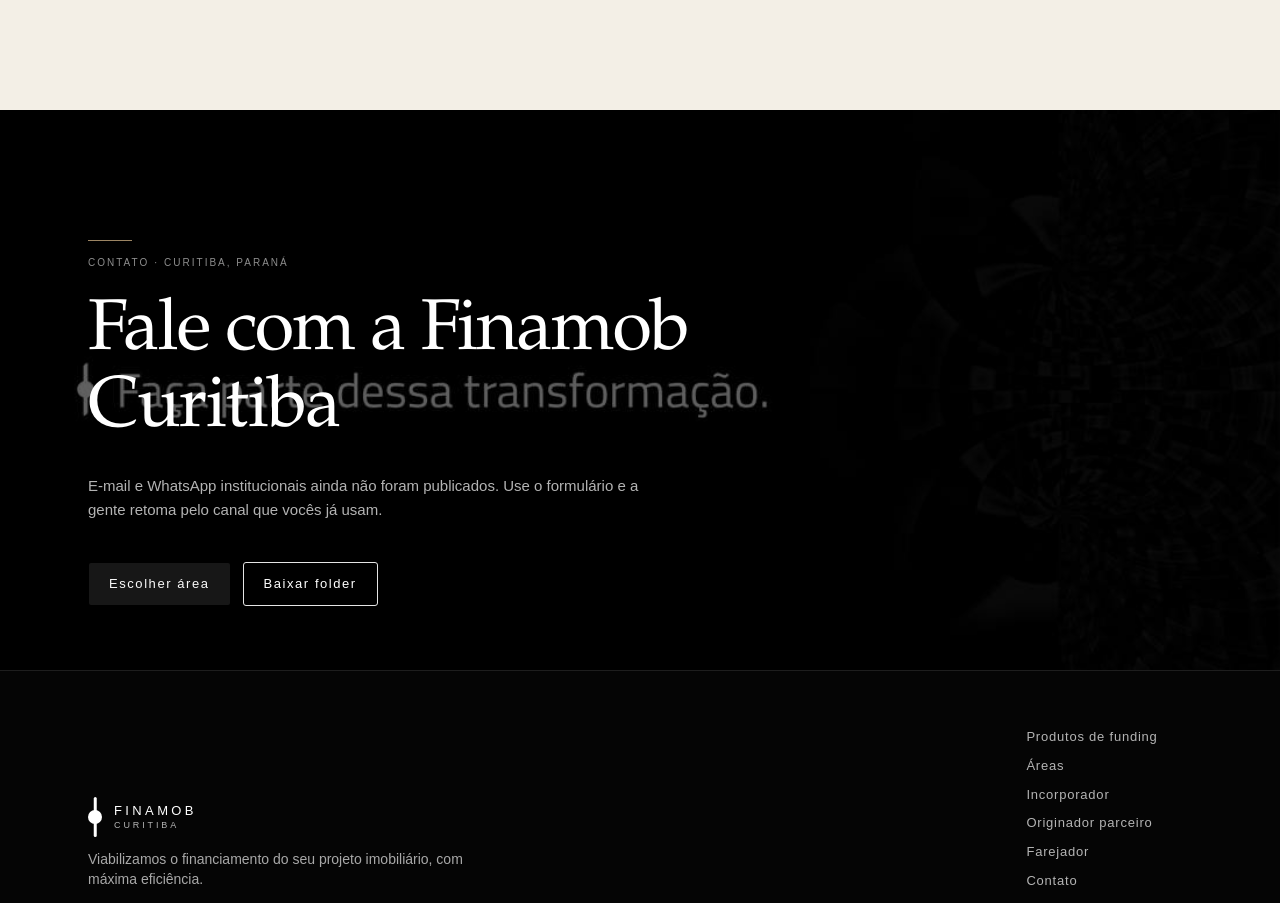
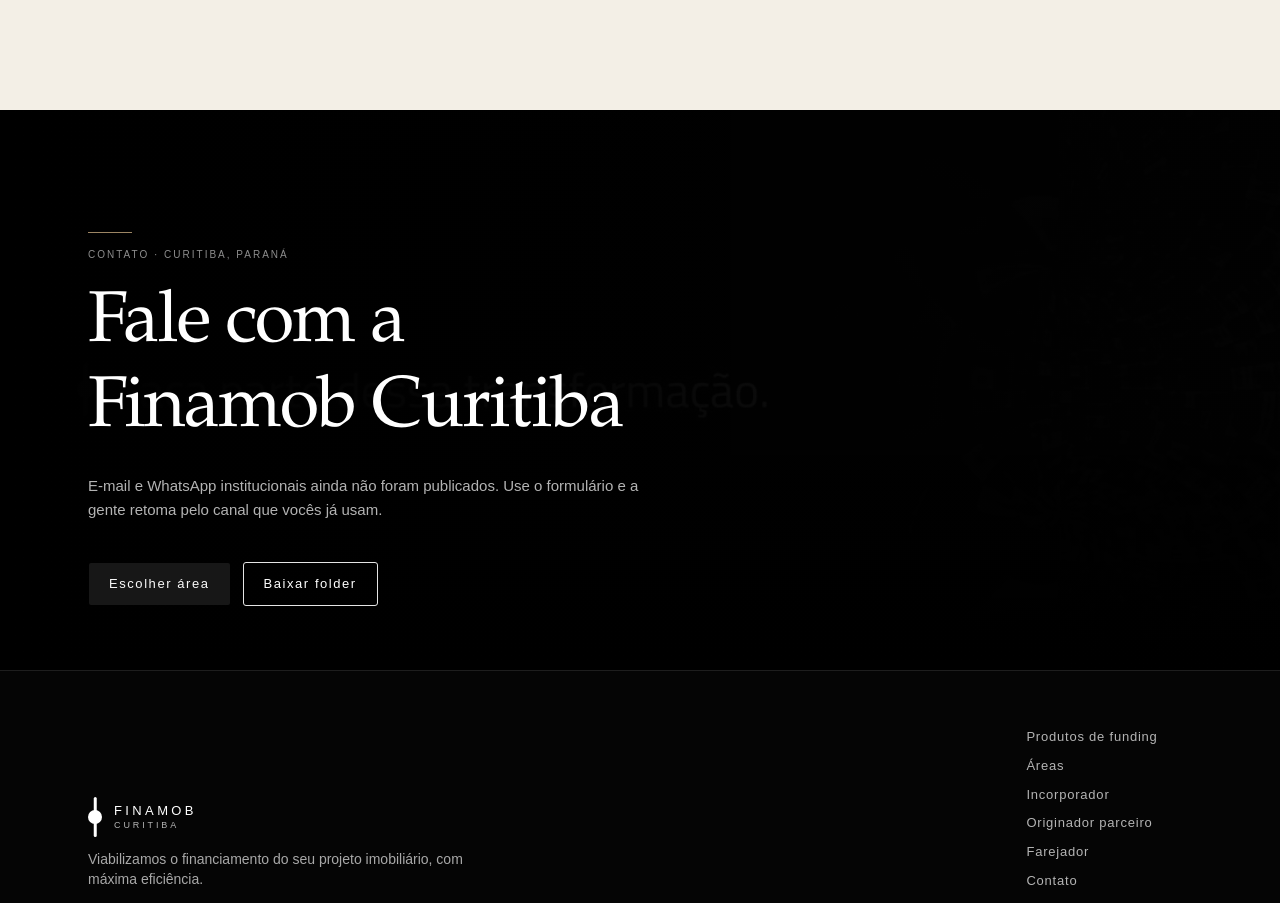
Before and after one commit to contatovinicaetano93-commits/finamobcuritiba, a React (Vite) app: page / in a window 1280 px wide. Shown: the part 7033-7936 px from the top of the page. Built offline with nearby package versions, Linux system fonts and the light colour scheme.

Commit message:
Cobrir o texto da foto no bloco de contato.
O título não deve mais cair em cima de «Faça parte dessa transformação»; Finamob Curitiba fica na linha de baixo.

Co-authored-by: contato.vinicaetano93 <contato.vinicaetano93@gmail.com>

```diff
--- a/src/pages/ContactPage.tsx
+++ b/src/pages/ContactPage.tsx
@@ -12,9 +12,9 @@ export function ContactPage() {
         <img
           src={photos.skylineCta}
           alt=""
-          className="absolute inset-0 size-full object-cover opacity-45"
+          className="absolute inset-0 size-full object-cover object-[78%_center] opacity-35"
         />
-        <div className="absolute inset-0 bg-gradient-to-r from-black via-black/80 to-black/55" />
+        <div className="absolute inset-0 bg-gradient-to-r from-black via-black/88 to-black/55" />
         <div className="relative mx-auto max-w-6xl py-6">
           <Kicker className="text-white/55">Contato · {SITE.city}</Kicker>
           <h1 className="font-heading mt-6 max-w-3xl text-4xl leading-[1.08] tracking-tight sm:text-6xl">
--- a/src/pages/HomePage.tsx
+++ b/src/pages/HomePage.tsx
@@ -355,19 +355,21 @@ export function HomePage() {
         </div>
       </section>
 
-      <section id="contato" className="relative scroll-mt-20 overflow-hidden">
+      <section id="contato" className="relative scroll-mt-20 overflow-hidden bg-[#050505]">
         <img
           src={photos.skylineCta}
           alt=""
-          className="absolute inset-0 size-full object-cover"
+          className="absolute inset-0 size-full object-cover object-[78%_center] opacity-35"
         />
-        <div className="absolute inset-0 bg-black/62" />
+        <div className="absolute inset-0 bg-gradient-to-r from-black via-black/88 to-black/55" />
+        <div className="absolute inset-0 bg-gradient-to-t from-black via-black/35 to-black/40" />
         <div className="relative mx-auto flex min-h-[70svh] max-w-6xl flex-col justify-end px-4 py-16 sm:px-6">
           <Kicker className="text-white/55">
             Contato · {SITE.city}
           </Kicker>
           <h2 className="font-heading mt-6 max-w-3xl text-4xl leading-[1.08] tracking-tight sm:text-6xl lg:text-7xl">
-            Fale com a Finamob Curitiba
+            Fale com a
+            <span className="mt-2 block">Finamob Curitiba</span>
           </h2>
           <p className="mt-6 max-w-xl text-white/70">
             E-mail e WhatsApp institucionais ainda não foram publicados. Use o
--- a/src/pages/ParceiroPage.tsx
+++ b/src/pages/ParceiroPage.tsx
@@ -23,9 +23,9 @@ export function ParceiroPage() {
         <img
           src={photos.skylineCta}
           alt=""
-          className="absolute inset-0 size-full object-cover"
+          className="absolute inset-0 size-full object-cover object-[78%_center]"
         />
-        <div className="absolute inset-0 bg-gradient-to-r from-black via-black/80 to-black/35" />
+        <div className="absolute inset-0 bg-gradient-to-r from-black via-black/88 to-black/40" />
         <div className="absolute inset-0 bg-gradient-to-t from-black via-transparent to-black/45" />
         <div className="relative mx-auto flex min-h-[100svh] max-w-6xl flex-col justify-end px-4 pb-12 pt-28 sm:px-6 sm:pb-16">
           <Kicker className="text-white/55">
```
